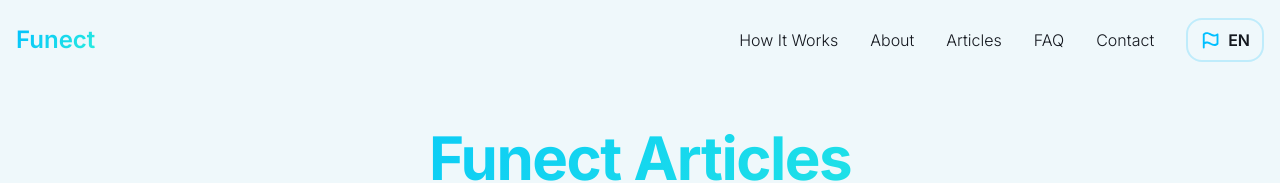
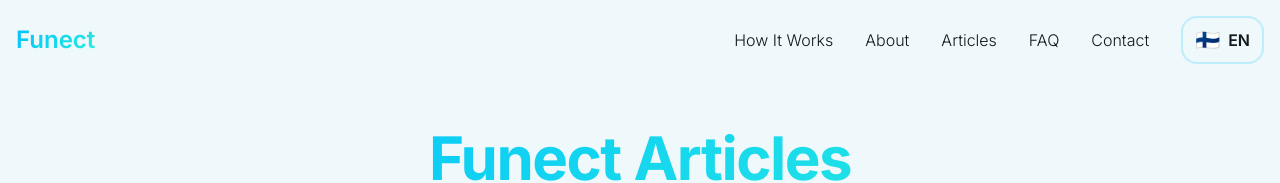
Before and after one commit to tosialpha/funect, a React (Vite) app: page /blog in a window 1280 px wide. Shown: the top 183 px of the page. Built offline with nearby package versions, Linux system fonts and the light colour scheme; the HTML template or start-up script is replaced by a standard one.

Commit message:
Refactor language selector

```diff
--- a/src/components/Navigation.tsx
+++ b/src/components/Navigation.tsx
@@ -1,6 +1,6 @@
 import { useState, useEffect } from "react";
 import { Link, useLocation } from "react-router-dom";
-import { List, X, Flag } from "@phosphor-icons/react";
+import { List, X } from "@phosphor-icons/react";
 import { useLanguage } from "../contexts/LanguageContext";
 
 const Navigation = () => {
@@ -79,7 +79,7 @@ const Navigation = () => {
                 className="flex items-center gap-2 px-3 py-2 rounded-lg border-2 border-primary/20 hover:border-primary hover:bg-primary/10 transition-colors"
                 aria-label="Change language"
               >
-                <Flag size={20} weight="bold" className="text-primary" />
+                <span className="text-xl">🇫🇮</span>
                 <span className="font-semibold text-foreground">{language.toUpperCase()}</span>
               </button>
             </div>
@@ -147,7 +147,7 @@ const Navigation = () => {
                 }}
                 className="flex items-center gap-3 px-4 py-3 rounded-lg border-2 border-primary/20 hover:border-primary hover:bg-primary/10 transition-colors mt-4"
               >
-                <Flag size={24} weight="bold" className="text-primary" />
+                <span className="text-2xl">🇫🇮</span>
                 <span className="text-xl font-semibold text-foreground">{language.toUpperCase()}</span>
               </button>
             </div>
```
